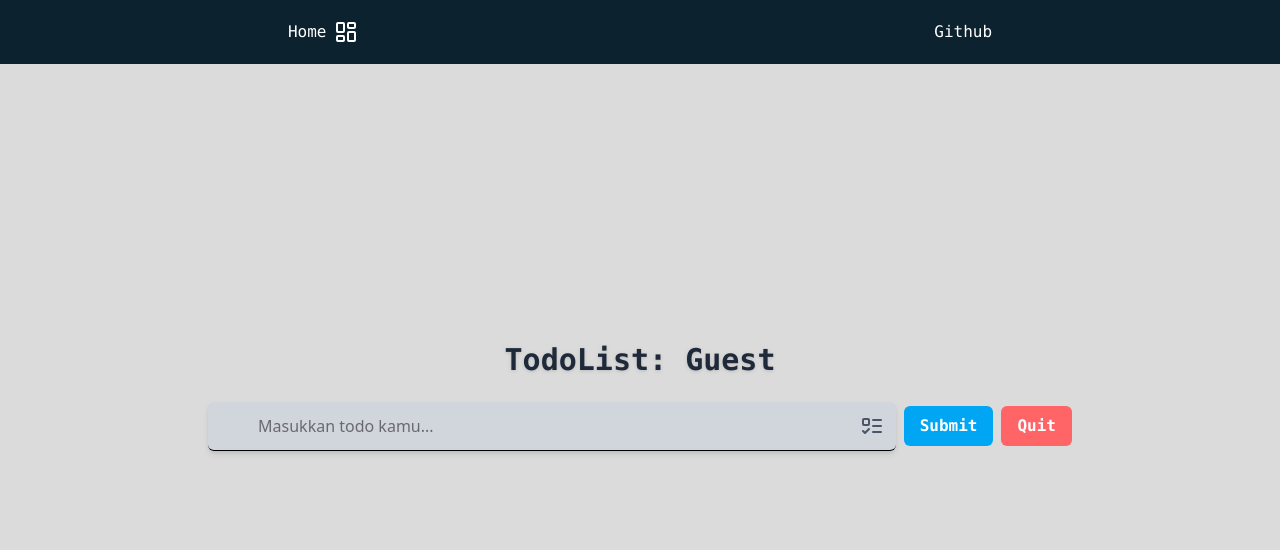
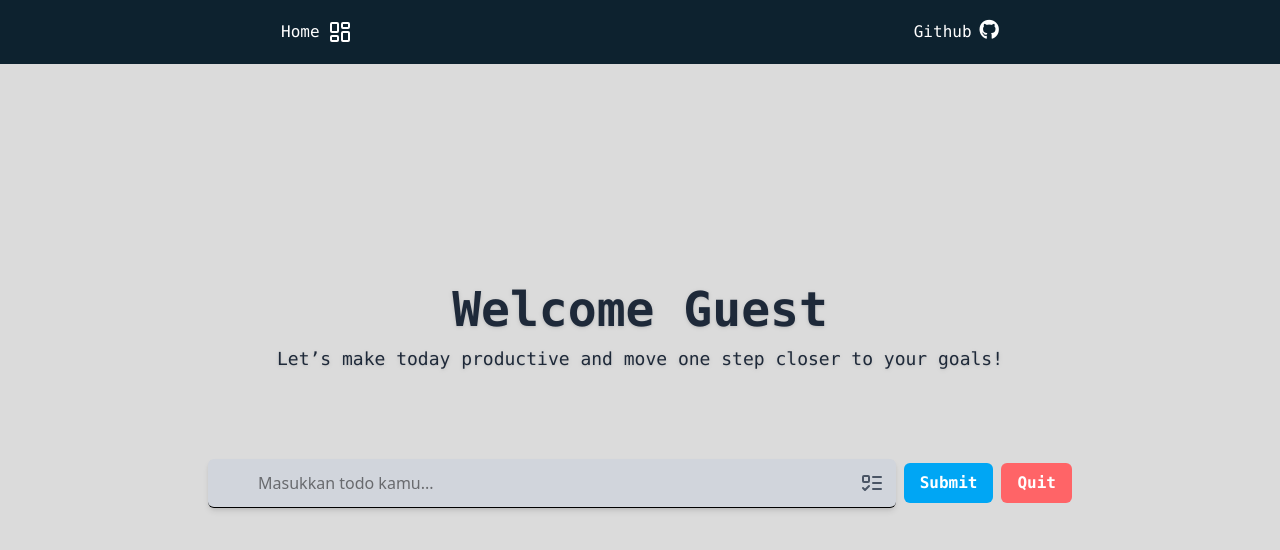
Before and after one commit to MuliaAndiki/uts-pbw, a Next.js app: page /todo in a window 1280 px wide. Shown: the top 550 px of the page. Built offline with nearby package versions, Linux system fonts and the light colour scheme.

Commit message:
update design

```diff
--- a/app/(pages)/landingpage/page.tsx
+++ b/app/(pages)/landingpage/page.tsx
@@ -4,41 +4,36 @@ import Link from "next/link";
 const LandingPage = () => {
   return (
     <div className="relative w-screen h-screen overflow-hidden">
-      {/* Navbar */}
       <div className="fixed top-0 left-0 w-full z-50">
         <Navbar />
       </div>
 
-      {/* Video Background */}
       <video
         className="absolute inset-0 w-full h-full object-cover z-0"
-        src="/bg/bg-video2.mp4" // taruh file mp4 di public/videos/bg.mp4
+        src="/bg/bg-video2.mp4"
         autoPlay
         loop
         muted
-        playsInline // untuk mobile agar autoplay jalan
-        // poster="/videos/poster.jpg" // opsi: tampilkan gambar sebelum video load
+        playsInline
       />
 
-      {/* Overlay */}
       <div className="absolute inset-0 bg-black/20 z-10"></div>
 
-      {/* Konten utama */}
       <div
         className="relative z-20 flex flex-col justify-center items-center text-center px-4"
-        style={{ height: "calc(100vh - 4rem)" }} // pengaturan tinggi konten
+        style={{ height: "calc(100vh - 4rem)" }}
       >
         <h1 className="text-4xl md:text-6xl font-extrabold text-white drop-shadow-md">
-          WELCOME TO OUR WEBSITE
+          Stay Organized, Get Things Done
         </h1>
         <p className="mt-4 text-lg md:text-xl text-gray-200 max-w-xl">
-          Lorem ipsum dolor sit amet consectetur adipisicing elit.
+          Keep track of your tasks, boost your productivity, and make every day
+          count. All in one simple to-do list app.
         </p>
 
-        {/* Tombol Get Started */}
         <Link href="/auth/login">
           <div className="mt-6 border-2 border-white p-2 px-6 rounded-full hover:bg-white hover:text-black text-white transition duration-300">
-            <button className="italic font-semibold">Get Started</button>
+            <button className="italic font-semibold">Start Planning</button>
           </div>
         </Link>
       </div>
--- a/app/(pages)/todo/page.tsx
+++ b/app/(pages)/todo/page.tsx
@@ -93,7 +93,7 @@ const Todo = () => {
 
   return (
     <>
-      <div className="h-screen w-screen flex flex-col bg-[#dbdbdb]">
+      <div className="min-h-screen w-screen flex flex-col bg-[#dbdbdb]">
         <div className="bg-[#0d222f]">
           <Navbar />
         </div>
@@ -102,8 +102,12 @@ const Todo = () => {
           <div className="w-full max-w-4xl px-4">
             <div className="flex flex-col items-center justify-center gap-4">
               <form onSubmit={handleTodo} className="w-full">
-                <label className="block text-3xl font-bold text-center text-gray-800 drop-shadow hover:text-sky-600 transition duration-500 font-mono">
-                  TodoList: {curennt ? curennt.fullName : "Guest"}
+                <label className=" block text-5xl font-bold text-center text-gray-800 drop-shadow font-mono h-[150px]">
+                  Welcome {curennt ? curennt.fullName : "Guest"}
+                  <h1 className="font-normal text-lg mt-3">
+                    Let’s make today productive and move one step closer to your
+                    goals!
+                  </h1>
                 </label>
 
                 <div className="flex flex-wrap items-center gap-x-2 mt-6">
@@ -114,7 +118,7 @@ const Todo = () => {
                       onChange={(e) => setText(e.target.value)}
                       placeholder="Masukkan todo kamu..."
                     />
-                    <ListTodo className="text-2xl text-gray-600 hover:text-sky-500 transition duration-300 hover:scale-105" />
+                    <ListTodo className="text-2xl text-gray-600" />
                   </div>
                   <button
                     type="submit"
--- a/app/components/modal/modal.tsx
+++ b/app/components/modal/modal.tsx
@@ -13,19 +13,23 @@ const Modal: React.FC<modalProps> = ({
   const showModal = () => {
     Swal.fire({
       title,
+      text: deskripsi,
       icon,
-      text: deskripsi,
       confirmButtonText,
       confirmButtonColor,
+      background: "#0d222f",
+      color: "#ffffff",
     }).then(() => {
       if (onClose) {
         onClose();
       }
     });
   };
+
   useEffect(() => {
     showModal();
   }, []);
+
   return null;
 };
 
--- a/app/components/navbar/nabvar.tsx
+++ b/app/components/navbar/nabvar.tsx
@@ -1,6 +1,7 @@
 "use client";
 import Link from "next/link";
 import { LayoutDashboard } from "lucide-react";
+
 const Navbar: React.FC = () => {
   return (
     <div className=" flexjustify-center">
@@ -15,6 +16,7 @@ const Navbar: React.FC = () => {
           <div className="flex hover:scale-105 duration-[0.3s]">
             <h1 className="font-mono my-3 border-2 border-hidden p-2 px-6 rounded-full hover:bg-white hover:text-black text-white transition duration-300">
               Github
+              <i className="fab fa-github text-xl ml-2"></i>
             </h1>
           </div>
         </Link>
--- a/app/layout.tsx
+++ b/app/layout.tsx
@@ -25,6 +25,12 @@ export default function RootLayout({
 }>) {
   return (
     <html lang="en">
+      <head>
+        <link
+          rel="stylesheet"
+          href="https://cdnjs.cloudflare.com/ajax/libs/font-awesome/6.7.2/css/all.min.css"
+        />
+        </head>
       <body
         className={`${geistSans.variable} ${geistMono.variable} antialiased`}
       >
```
